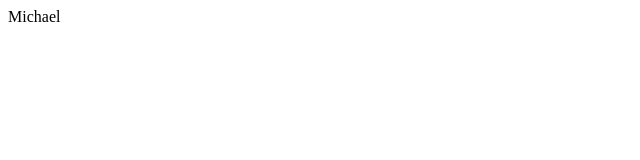
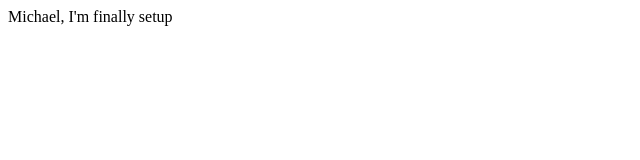
Before and after one commit to MWem03/First-GitHub-Project, a plain HTML site: page index.html in a window 1280 px wide. Shown: the whole page, without its empty margins (0-640 px from the left). Drawn offline with Linux system fonts and the light colour scheme.

Commit message:
Finally a start

```diff
--- a/index.html
+++ b/index.html
@@ -7,6 +7,6 @@
     <title>Document</title>
 </head>
 <body>
-    Michael
+    Michael, I'm finally setup
 </body>
 </html>
```
